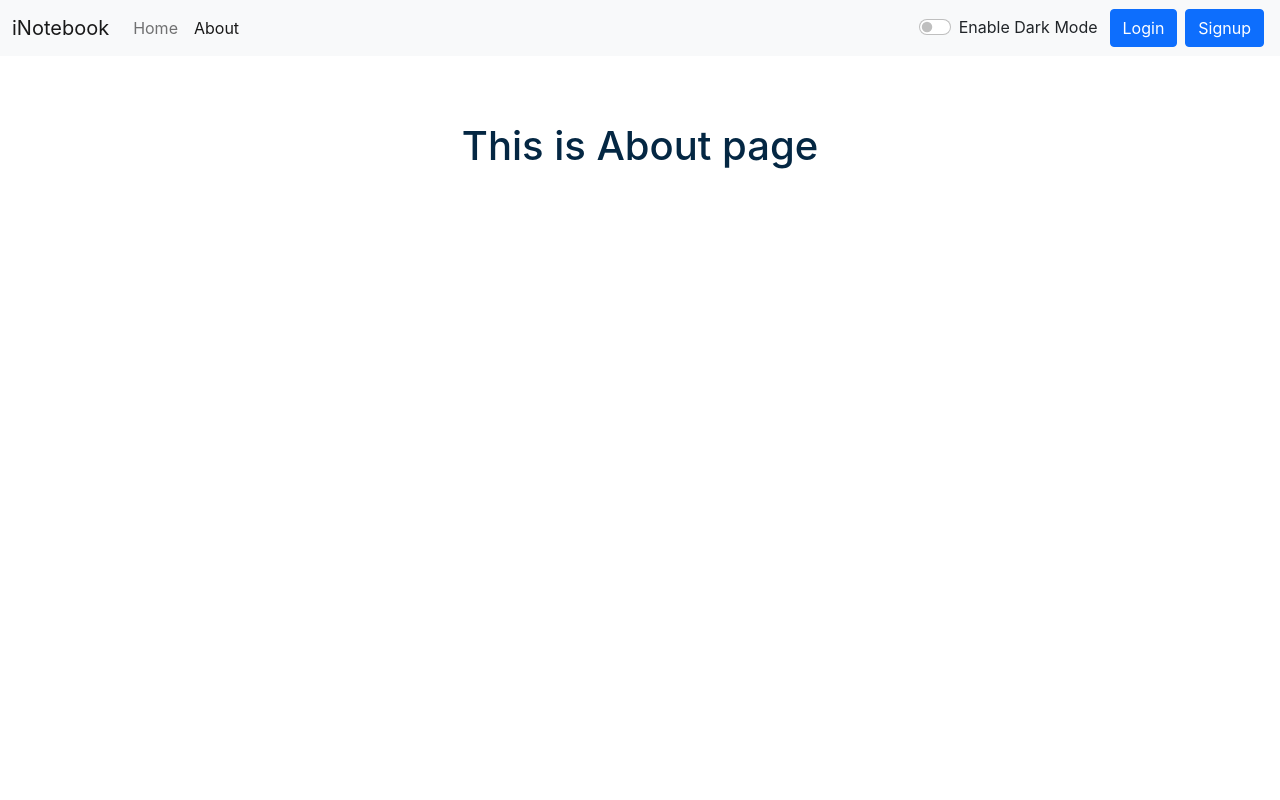
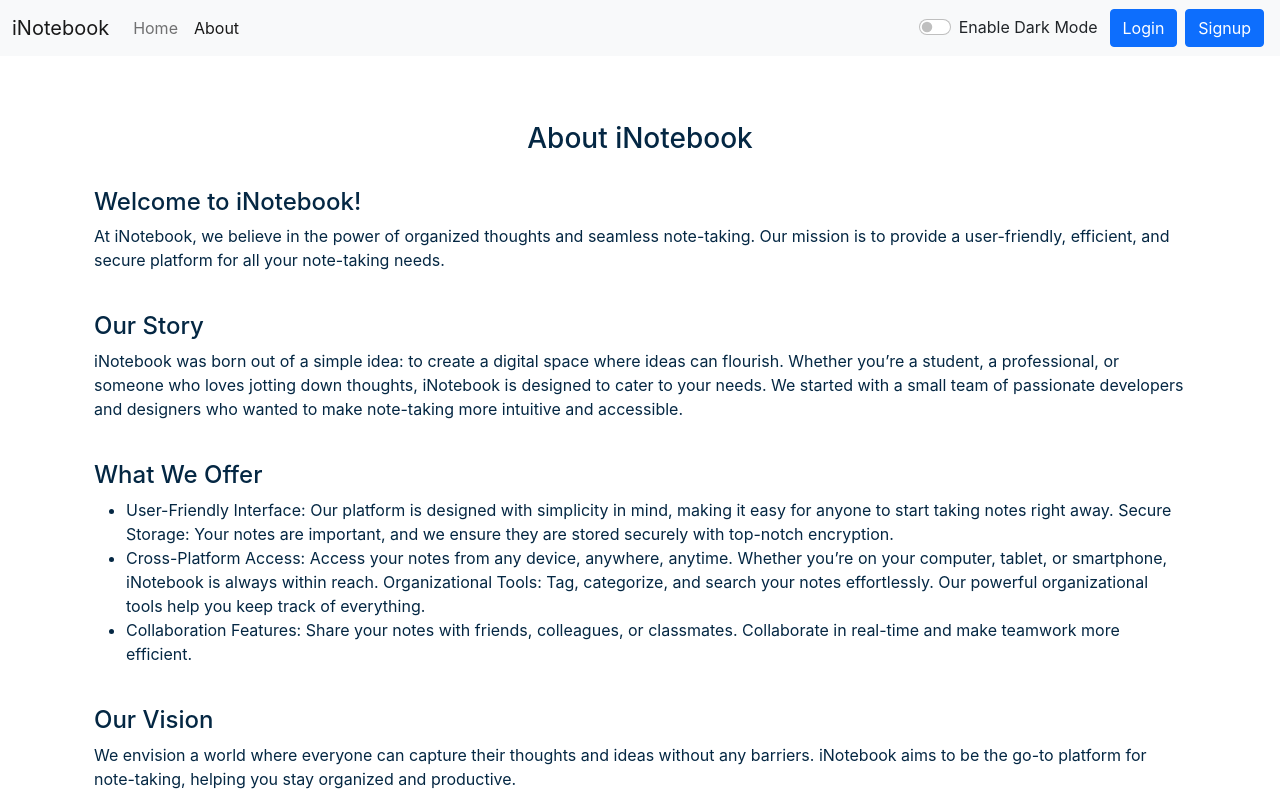
Before and after one commit to Dp20703/inotebook, a React (Create React App) app: page /about in a window 1280 px wide. Shown: the top 800 px of the page. Built offline with nearby package versions, Linux system fonts and the light colour scheme.

Commit message:
Updated About.js

```diff
--- a/src/components/About.js
+++ b/src/components/About.js
@@ -3,8 +3,32 @@ import React from 'react'
 const About = ({ mode }) => {
 
     return (
-        <div className='container my-3' style={{ color: mode === "dark" ? "white" : "#042743", textAlign: 'center' }} >
-            <h1> This is About page</h1>
+        <div className='container mb-5' style={{ color: mode === "dark" ? "white" : "#042743" }} >
+            <h3 className='text-center'>About iNotebook</h3>
+            <br />
+            <h4> Welcome to iNotebook!</h4>
+            <p>At iNotebook, we believe in the power of organized thoughts and seamless note-taking. Our mission is to provide a user-friendly, efficient, and secure platform for all your note-taking needs.</p>
+            <br />
+            <h4>Our Story</h4>
+            <p>iNotebook was born out of a simple idea: to create a digital space where ideas can flourish. Whether you’re a student, a professional, or someone who loves jotting down thoughts, iNotebook is designed to cater to your needs. We started with a small team of passionate developers and designers who wanted to make note-taking more intuitive and accessible.</p>
+            <br />
+            <h4>What We Offer</h4>
+            <ul>
+                <li> User-Friendly Interface: Our platform is designed with simplicity in mind, making it easy for anyone to start taking notes right away.
+                    Secure Storage: Your notes are important, and we ensure they are stored securely with top-notch encryption.</li>
+                <li>Cross-Platform Access: Access your notes from any device, anywhere, anytime. Whether you’re on your computer, tablet, or smartphone, iNotebook is always within reach.
+                    Organizational Tools: Tag, categorize, and search your notes effortlessly. Our powerful organizational tools help you keep track of everything.</li>
+                <li>  Collaboration Features: Share your notes with friends, colleagues, or classmates. Collaborate in real-time and make teamwork more efficient.</li>
+            </ul>
+            <br />
+            <h4>Our Vision</h4>
+            <p>We envision a world where everyone can capture their thoughts and ideas without any barriers. iNotebook aims to be the go-to platform for note-taking, helping you stay organized and productive.</p>
+            <br />
+            <h4>Join Us</h4>
+            Join the iNotebook community today and experience the future of note-taking. Whether you’re brainstorming, planning, or just jotting down daily thoughts, iNotebook is here to support you every step of the way.
+            <br />
+            Feel free to customize this draft to better fit your brand’s voice and specific features. If you need any more help or have specific elements you’d like to include, let me know!
+
         </div>
     )
 }
```
